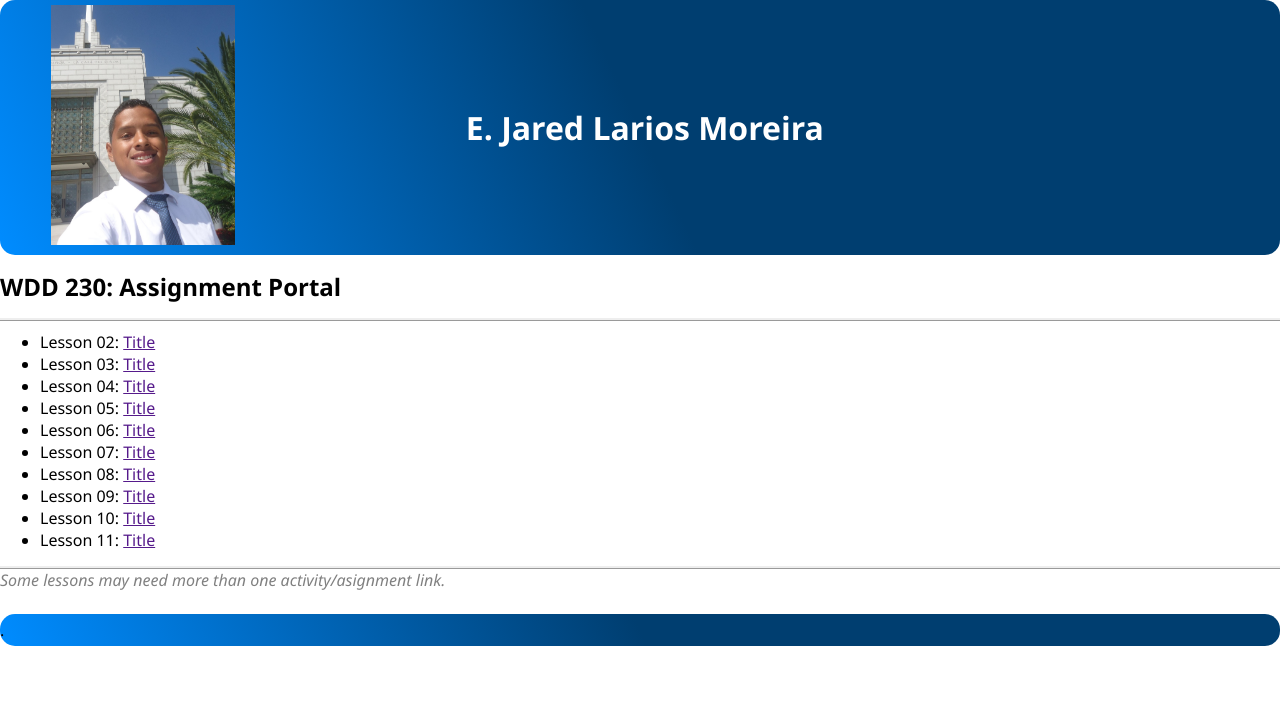
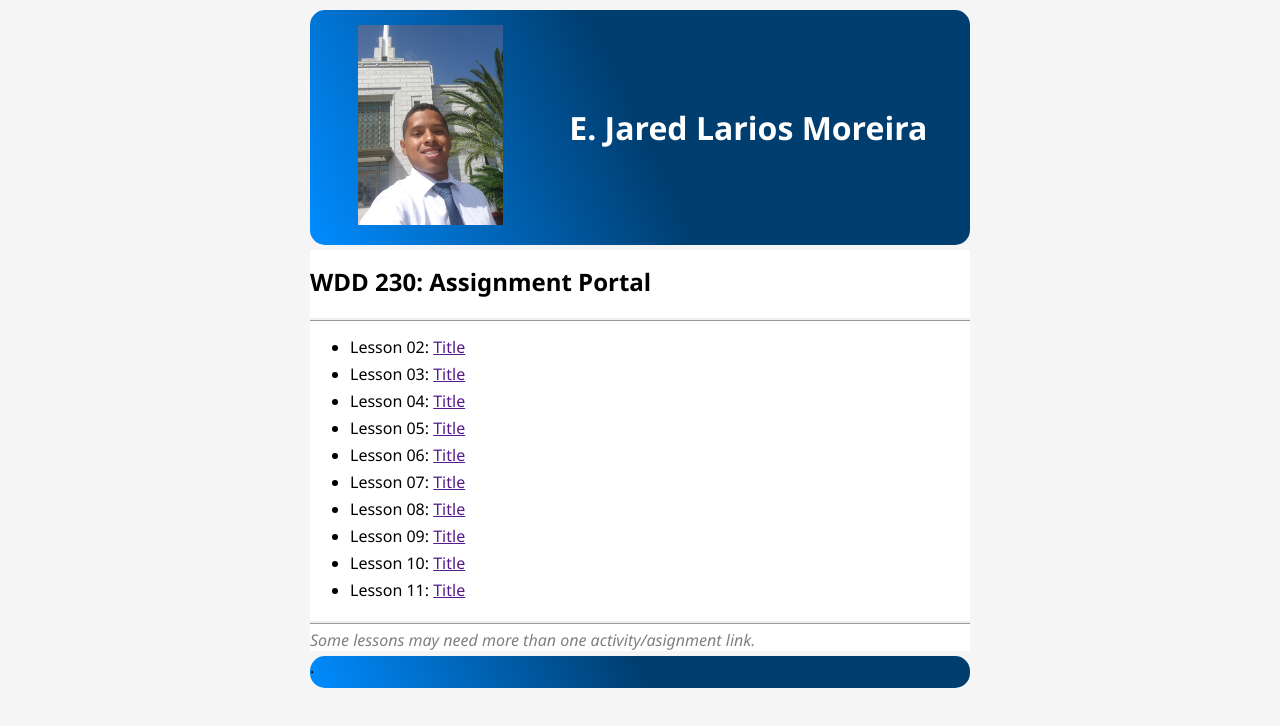
Before and after one commit to JaredLarios/wdd230, a plain HTML site: page index.html in a window 1280 px wide. Drawn offline with Linux system fonts and the light colour scheme.

Commit message:
CSS update Size

```diff
--- a/css/style.css
+++ b/css/style.css
@@ -1,15 +1,20 @@
 *{
-    margin: 0;
+    margin: 5px auto;
     box-sizing: border-box;
 }
 
 body{
     font-family: 'Segoe UI', Tahoma, Geneva, Verdana, sans-serif;
+    background-color: whitesmoke;
+    max-width: 660px;
+}
+main{
+    background-color: white;
 }
 
 h1{
     color: white;
-    grid-column: 2/3;
+    grid-column: 2/4;
     grid-row: 2/3;
 }
 h2{
@@ -18,25 +23,23 @@ h2{
 }
 
 img{
-    height: 30vmin;
+    height: 25vmin;
     width: 100%;
     object-fit: cover;
+    padding-left: 15px;
 }
 
 header{
     background: linear-gradient(65deg, #008cff, #003e70, #003e70);
-    padding-left: 4%;
-    padding-top: 5px;
-    padding-bottom: 5px;
+    padding: 5px;
     border-radius: 15px;
     display: grid;
     grid-template-columns: repeat(3, 1fr);
-    grid-gap: 15px;
 }
 
 .photo{
-    width: 23vmin;
-    grid-column: 1/3;
+    width: 20vmin;
+    grid-column: 1/2;
     grid-row: 1/4;
 }
 
@@ -48,11 +51,10 @@ header{
 .asign-note{
     font-style: oblique;
     color: grey;
-    padding-bottom: 23px;
 }
 footer{
     background: linear-gradient(65deg, #008cff, #003e70, #003e70);
-    padding-top: 5px;
+    /*padding-top: 5px;*/
     padding-bottom: 5px;
     border-radius: 15px;
 }
--- a/index.html
+++ b/index.html
@@ -16,6 +16,7 @@
             </div>
             <h1 class="head-title">E. Jared Larios Moreira</h1>
         </header>
+        <main>
             <h2>WDD 230: Assignment Portal</h2>
             <div class="lessons">
                 <ul>
@@ -32,6 +33,7 @@
                 </ul>
             </div>
             <p class="asign-note">Some lessons may need more than one activity/asignment link.</p>
+        </main>
         <footer>
             <p class="copy-right">.</p>
         </footer>
```
Lines whose indentation alone changed are shown as unchanged.
